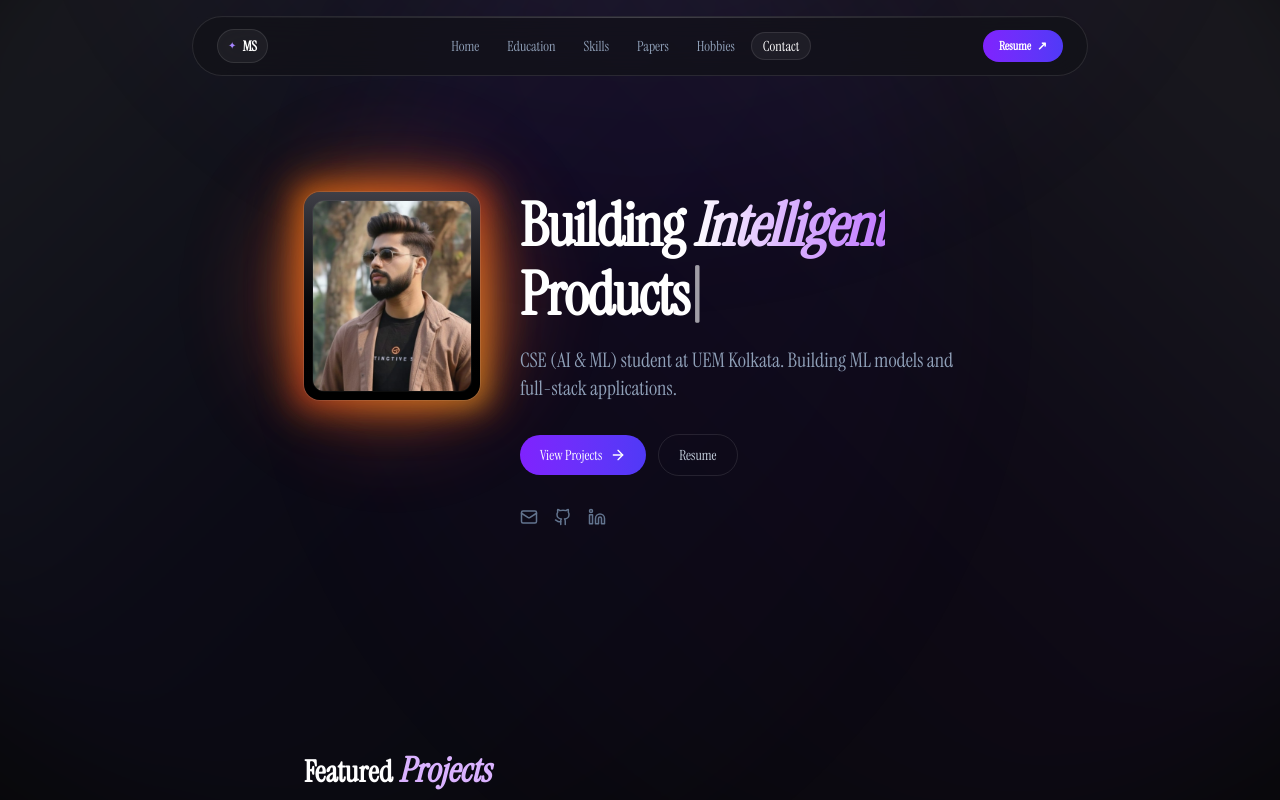
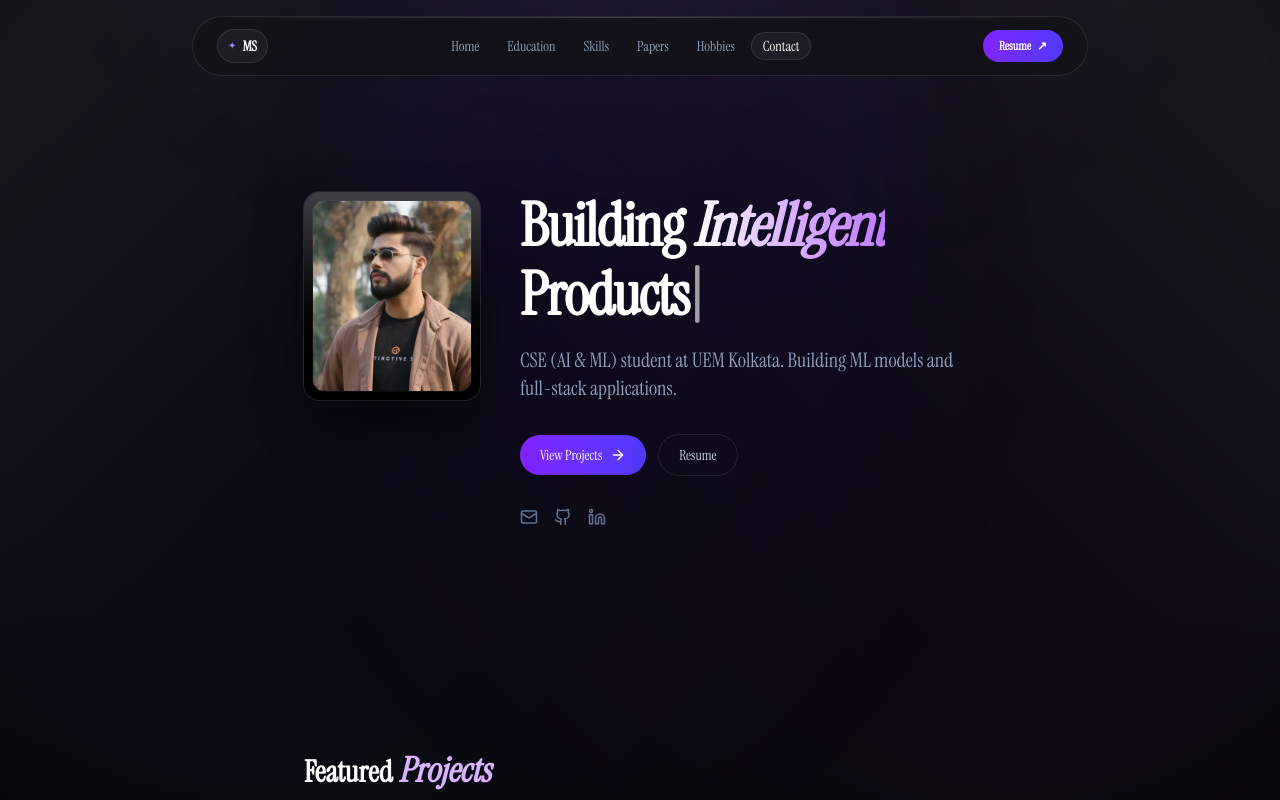
Before and after one commit to Mayank8159/portfolio, a Next.js app in the folder client/: page / in a window 1280 px wide. Shown: the top 800 px of the page. Built offline with nearby package versions, Linux system fonts and the light colour scheme.

Commit message:
Refactor HeroSection: simplify lamp design and enhance shadow effects for improved aesthetics

```diff
--- a/client/src/components/portfolio/HeroSection.jsx
+++ b/client/src/components/portfolio/HeroSection.jsx
@@ -37,19 +37,7 @@ export default function HeroSection() {
     <section id="home" className="flex min-h-[70vh] scroll-mt-32 flex-col items-center justify-center py-24 sm:py-32">
       <div className="flex w-full max-w-3xl flex-col items-center gap-6 text-center lg:flex-row lg:gap-10 lg:items-start lg:text-left">
         <div className="shrink-0">
-          <div className="relative flex flex-col items-center">
-            {/* Bright flickering fire glow */}
-            <div className="absolute -inset-12 rounded-full bg-[radial-gradient(circle,rgba(251,146,60,0.5),rgba(239,68,68,0.2)_55%,transparent_75%)] blur-2xl animate-flame-glow" />
-            <div className="absolute -inset-6 rounded-full bg-[radial-gradient(circle,rgba(254,215,170,0.45),rgba(249,115,22,0.25)_60%,transparent_80%)] blur-xl animate-flame-flicker" />
-
-            {/* Black oil lamp */}
-            <div className="relative">
-              {/* Fire glow + flicker on the outer rim only (behind the opaque lamp) */}
-              <div className="pointer-events-none absolute -inset-1.5 rounded-2xl bg-gradient-to-br from-orange-400/70 via-red-500/50 to-amber-300/70 blur-md animate-flame-flicker" />
-              <div className="pointer-events-none absolute -inset-4 rounded-2xl bg-orange-500/25 blur-lg animate-flame-flicker" />
-
-              {/* Opaque lamp body — clean image inside */}
-              <div className="relative rounded-2xl bg-gradient-to-b from-zinc-700 via-zinc-950 to-black p-2 shadow-[0_0_55px_rgba(249,115,22,0.45)] ring-1 ring-white/10">
+          <div className="relative rounded-2xl bg-gradient-to-b from-zinc-700 via-zinc-950 to-black p-2 shadow-[0_25px_60px_-15px_rgba(0,0,0,0.8)] ring-1 ring-white/10">
             <div className="relative h-32 w-28 overflow-hidden rounded-xl border border-white/5 sm:h-40 sm:w-32 lg:h-48 lg:w-40">
               <Image
                 src="/profilePic.jpeg"
@@ -58,8 +46,6 @@ export default function HeroSection() {
                 className="object-cover"
                 priority
               />
-                </div>
-              </div>
             </div>
           </div>
         </div>
```
Lines whose indentation alone changed are shown as unchanged.
